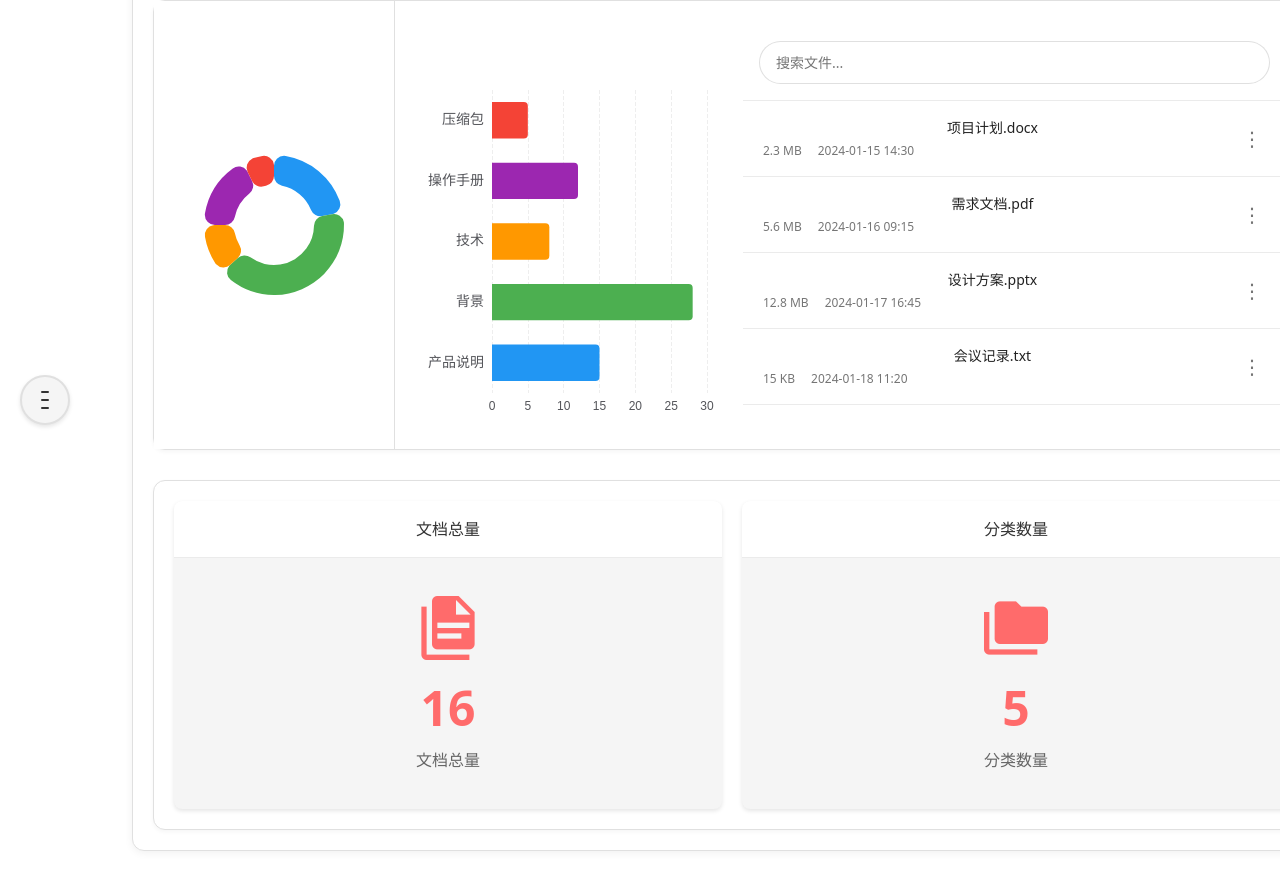
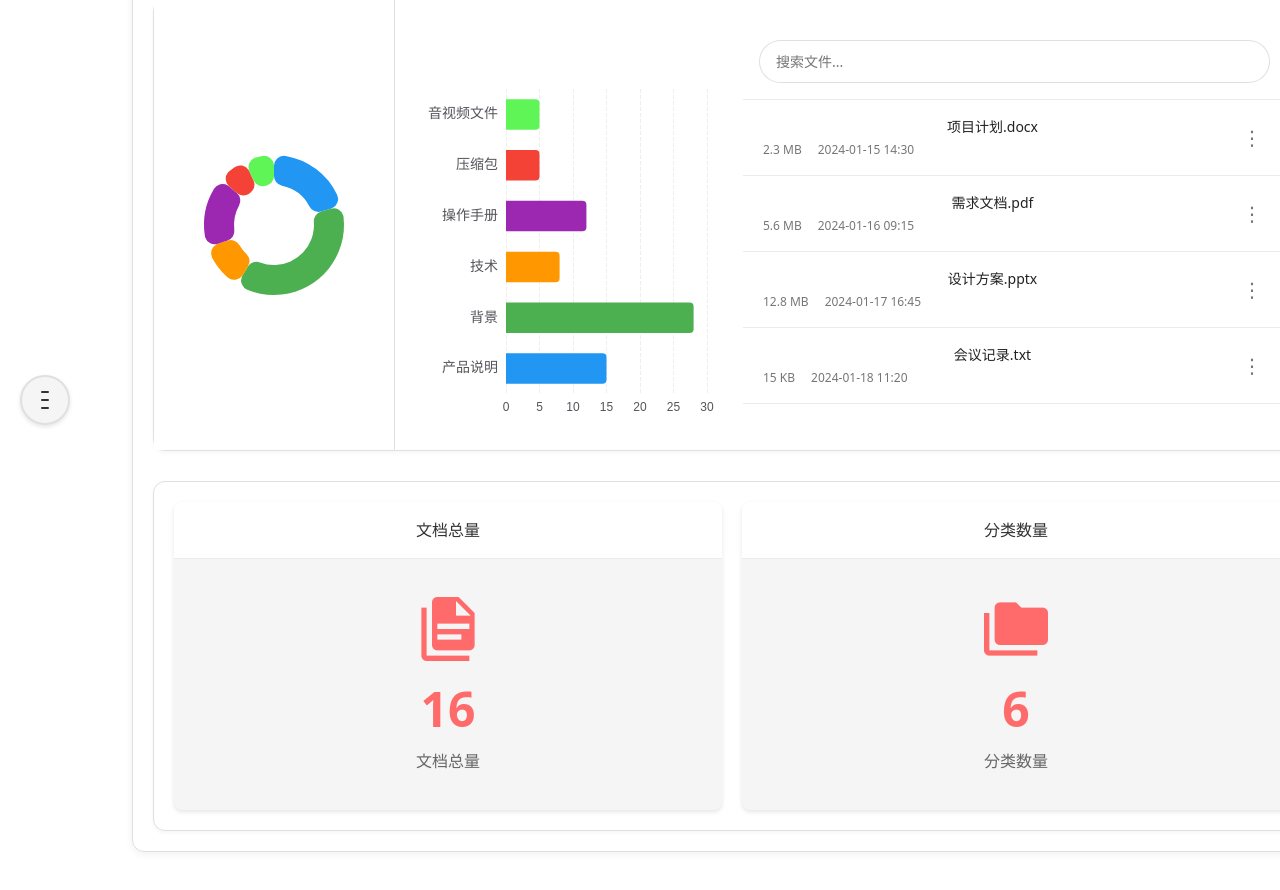
Before and after one commit to lzrnba/DocuReader, a Vue app: page / in a window 1280 px wide. Shown: the top 890 px of the page. Built offline with nearby package versions, Linux system fonts and the light colour scheme.

Commit message:
仪表盘界面修改

```diff
--- a/src/views/Dashboard.vue
+++ b/src/views/Dashboard.vue
@@ -116,7 +116,8 @@ const categories = ref([
   { id: 2, name: '背景', fileCount: 28, color: '#4CAF50' },
   { id: 3, name: '技术', fileCount: 8, color: '#FF9800' },
   { id: 4, name: '操作手册', fileCount: 12, color: '#9C27B0' },
-  { id: 5, name: '压缩包', fileCount: 5, color: '#F44336' }
+  { id: 5, name: '压缩包', fileCount: 5, color: '#F44336' },
+  { id: 6, name: '音视频文件', fileCount: 5, color: '#5FF556' }
 ])
 
 // 模拟数据：文件列表
@@ -596,6 +597,7 @@ watch(pieChartData, (newData) => {
   padding: 20px;
   background-color: var(--light-bg);
   border-right: 1px solid var(--light-border);
+  height: 450px; /* 设置固定高度，确保饼图高度不变 */
 }
 
 /* 饼图组件 */
```
